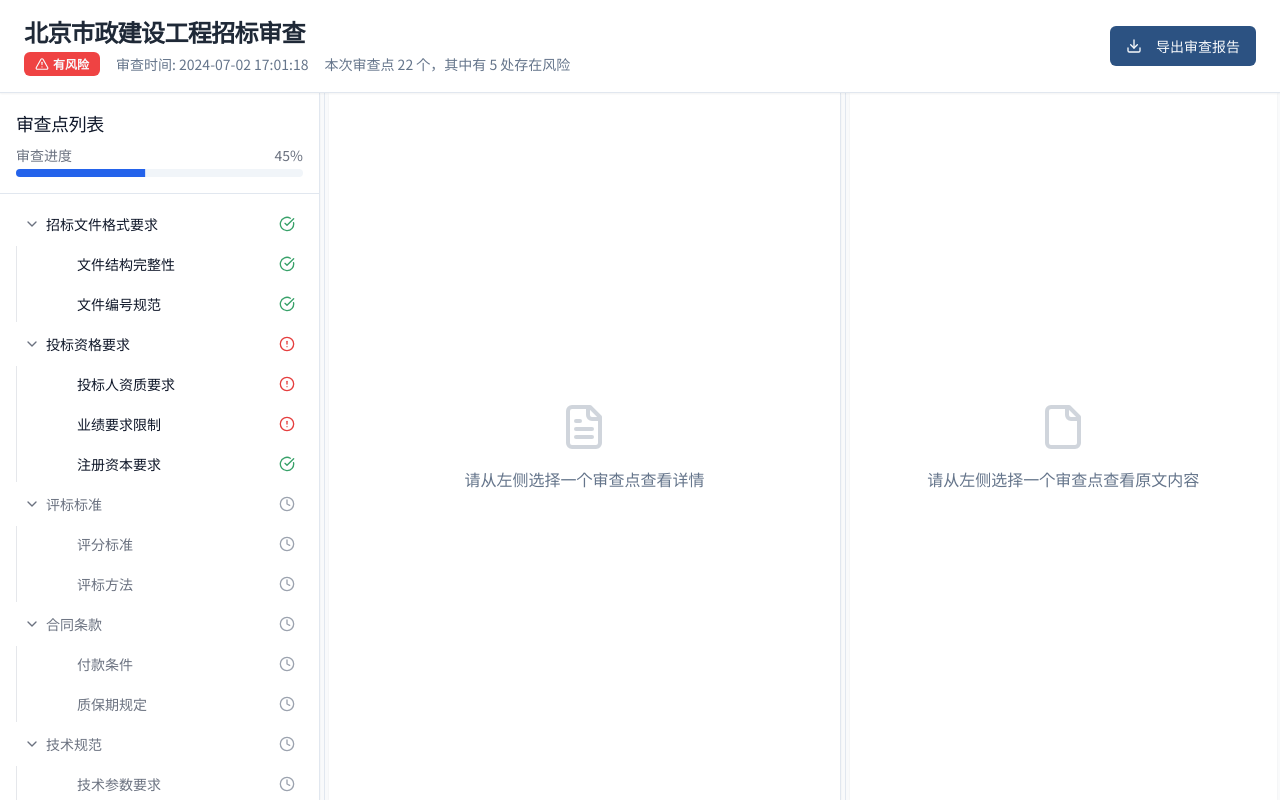
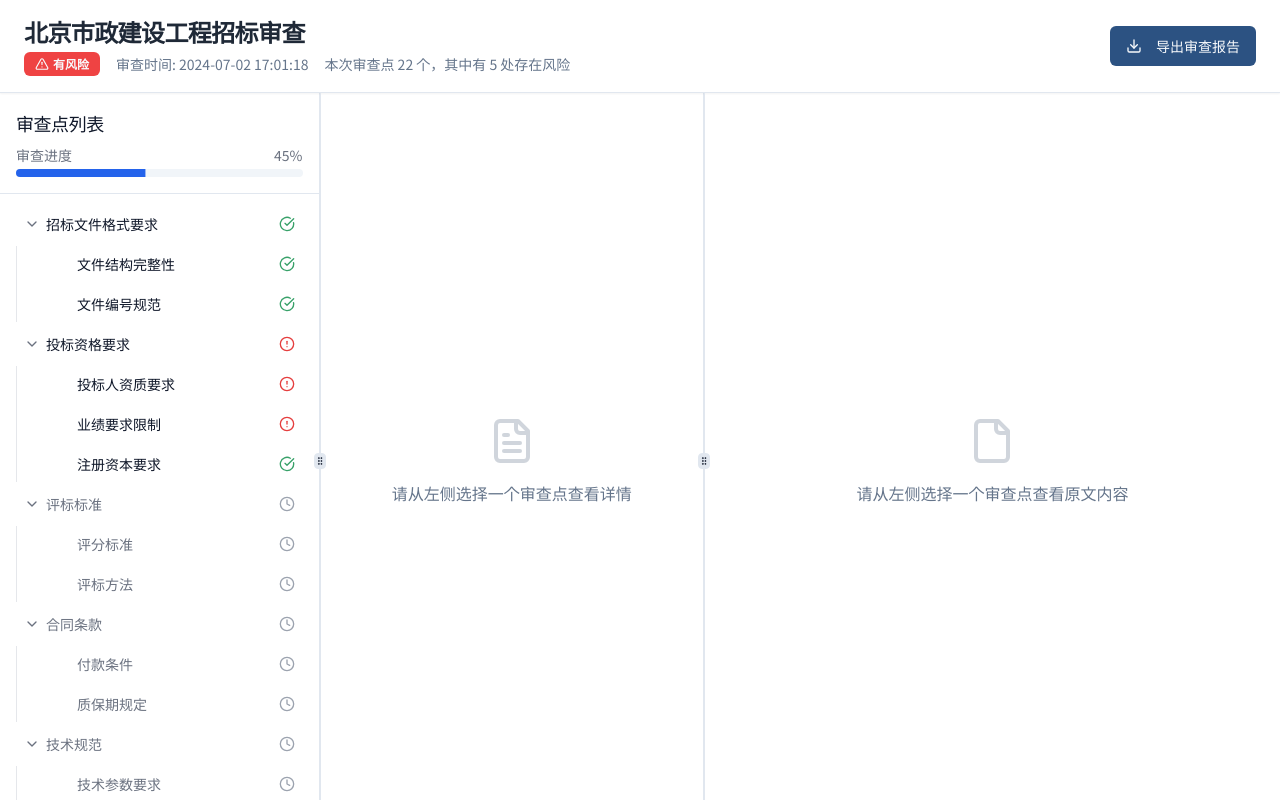
Before and after one commit to liuhuapiaoyuan/tender-review-system, a React (Vite) app: page /review in a window 1280 px wide. Built offline with nearby package versions, Linux system fonts and the light colour scheme.

Commit message:
Refactor: Adjust column widths in review system
Adjust the column widths in the TenderReviewSystem component to make the middle column smaller and the right column larger when displaying the original content.

```diff
--- a/package.json
+++ b/package.json
@@ -52,7 +52,7 @@
     "react-day-picker": "^8.10.1",
     "react-dom": "^18.3.1",
     "react-hook-form": "^7.53.0",
-    "react-resizable-panels": "^2.1.3",
+    "react-resizable-panels": "^2.1.7",
     "react-router-dom": "^6.26.2",
     "react-transition-group": "^4.4.5",
     "recharts": "^2.12.7",
--- a/src/components/TenderReviewSystem.tsx
+++ b/src/components/TenderReviewSystem.tsx
@@ -1,12 +1,12 @@
 
 import { useState, useEffect } from "react";
-import { Separator } from "@/components/ui/separator";
 import Header from "./Header";
 import ReviewCheckList from "./ReviewCheckList";
 import ReviewDetail from "./ReviewDetail";
 import OriginalContent from "./OriginalContent";
 import { TenderReview, ReviewProgress } from "../types/review";
 import { simulateReviewProcess } from "../utils/reviewSimulator";
+import { ResizablePanelGroup, ResizablePanel, ResizableHandle } from "@/components/ui/resizable";
 
 interface TenderReviewSystemProps {
   data: TenderReview;
@@ -67,9 +67,11 @@ const TenderReviewSystem = ({ data }: TenderReviewSystemProps) => {
         riskPoints={data.riskPoints}
       />
 
-      <main className="flex-1 flex overflow-hidden">
+      <main className="flex-1 overflow-hidden">
+        <ResizablePanelGroup direction="horizontal" className="min-h-[calc(100vh-64px)]">
           {/* Left Column - Review Points */}
-        <div className="w-1/4 bg-white border-r shadow-sm">
+          <ResizablePanel defaultSize={25} minSize={20} maxSize={30}>
+            <div className="h-full bg-white border-r shadow-sm">
               <ReviewCheckList
                 reviewPoints={reviewData.reviewPoints}
                 selectedId={selectedPointId}
@@ -77,23 +79,29 @@ const TenderReviewSystem = ({ data }: TenderReviewSystemProps) => {
                 progress={progress}
               />
             </div>
+          </ResizablePanel>
 
-        <Separator orientation="vertical" className="mx-1" />
+          <ResizableHandle withHandle />
 
           {/* Middle Column - Review Details */}
-        <div className="w-2/5 bg-white border-r shadow-sm">
+          <ResizablePanel defaultSize={30} minSize={20} maxSize={40}>
+            <div className="h-full bg-white border-r shadow-sm">
               <ReviewDetail
                 detail={data.reviewDetails[selectedPointId]}
                 isLoading={!isSimulationComplete && selectedPointId !== ""}
               />
             </div>
+          </ResizablePanel>
 
-        <Separator orientation="vertical" className="mx-1" />
+          <ResizableHandle withHandle />
 
           {/* Right Column - Original Content */}
-        <div className="w-1/3 bg-white shadow-sm">
+          <ResizablePanel defaultSize={45} minSize={30} maxSize={60}>
+            <div className="h-full bg-white shadow-sm">
               <OriginalContent content={data.originalContent[selectedPointId]} />
             </div>
+          </ResizablePanel>
+        </ResizablePanelGroup>
       </main>
     </div>
   );
```
Also changed, not shown: 1 other file (tests, documents, lock files or other folders). Lines whose indentation alone changed are shown as unchanged.
